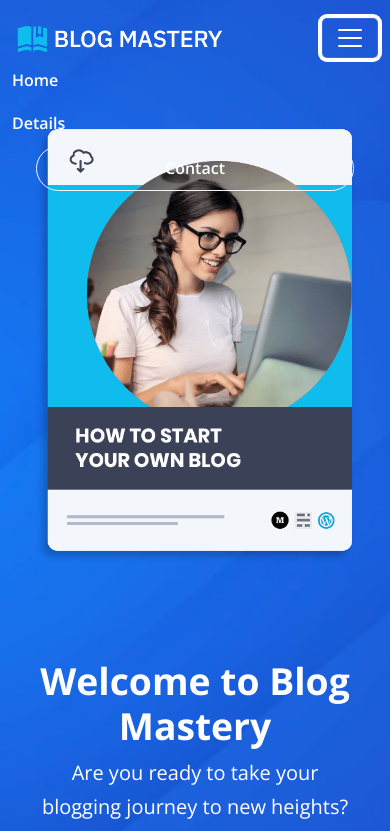
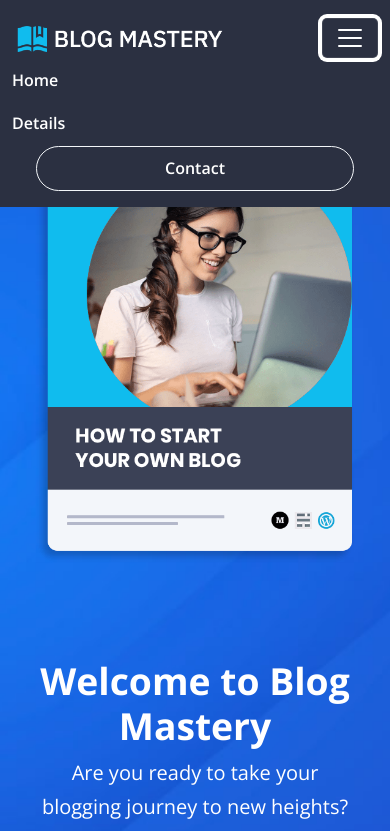
Before and after one commit to ErrQD0303/ebook-website, a website: page index.html in a window 390 px wide. Both pictures are taken after a click on the button 350 px from the left and 37 px from the top of the page. Shown: the top 831 px of the page. Drawn offline with nearby package versions, Linux system fonts and the light colour scheme; files that its build step writes are made by us from their sources.

Commit message:
- Fix Mobile Navigation Bar's Background - Add Formspree

```diff
--- a/js/script.js
+++ b/js/script.js
@@ -1,5 +1,6 @@
 function userScroll() {
   const navbar = document.querySelector(".navbar");
+  const navbarToggleButton = navbar.querySelector("button.navbar-toggler");
 
   window.addEventListener("scroll", () => {
     if (window.scrollY > 50) {
@@ -10,6 +11,12 @@ function userScroll() {
       navbar.classList.remove("navbar-sticky");
     }
   });
+
+  window.addEventListener("click", () => {
+    navbar.classList.toggle("bg-dark");
+  });
+
+  window.addEventListener;
 }
 
 document.addEventListener("DOMContentLoaded", userScroll);
```
Also changed, not shown: contact.html (+1 -1 lines).
